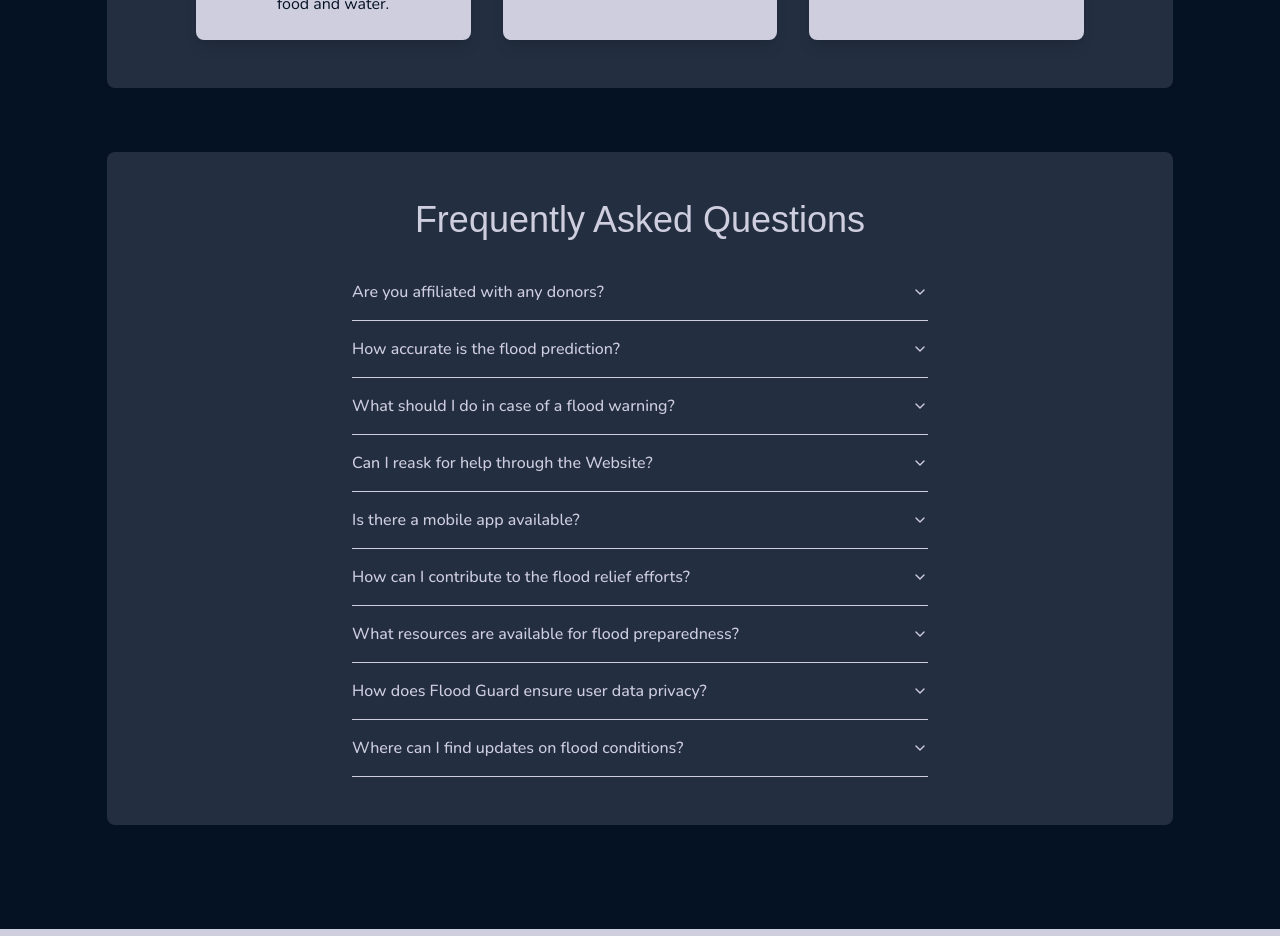
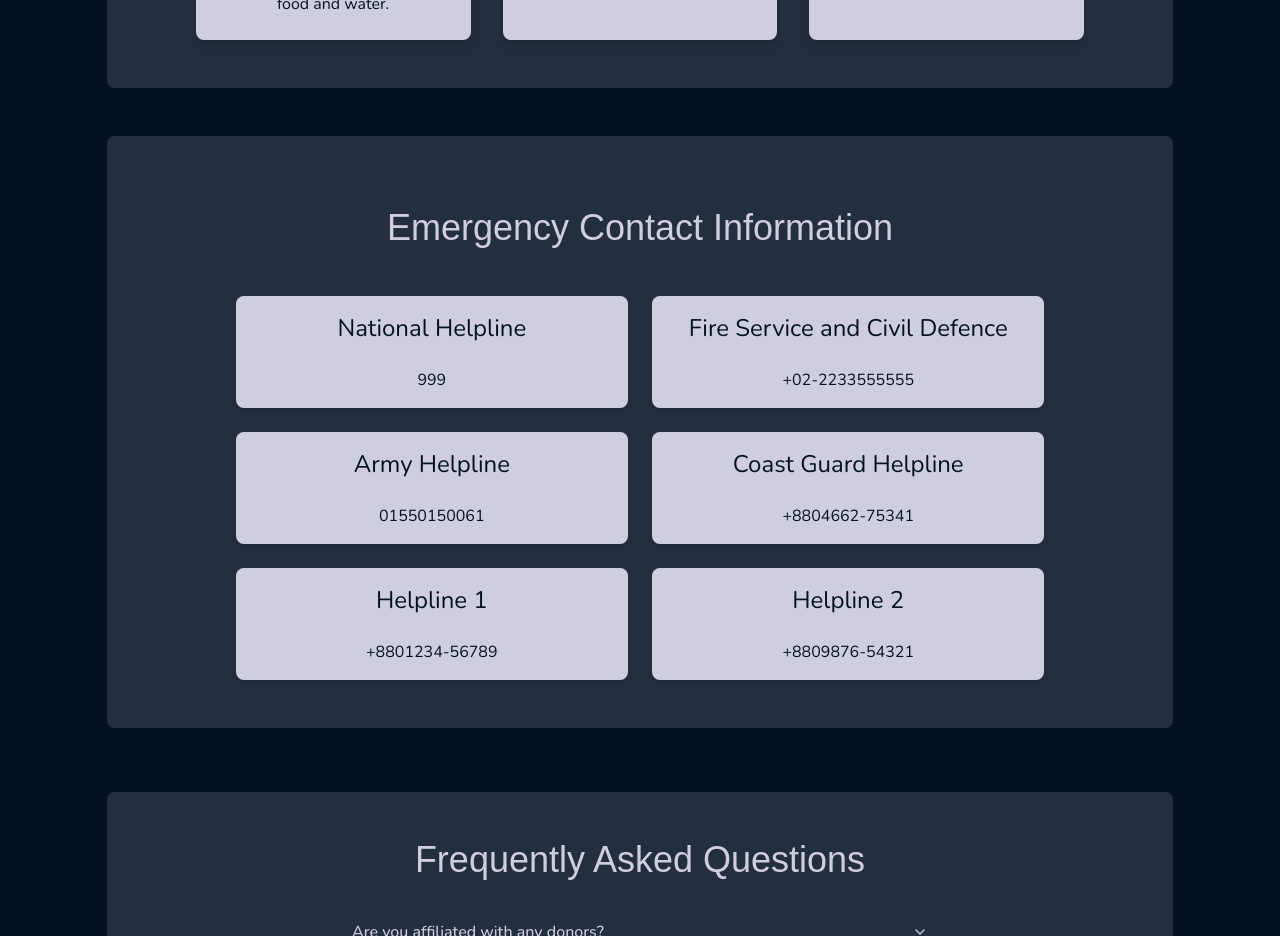
Before and after one commit to MisbahKhan0009/Flood-Guard, a React (Vite) app: page / in a window 1280 px wide. Shown: the part 3920-4856 px from the top of the page. Built offline with nearby package versions, Linux system fonts and the light colour scheme; no server answers; a web font is replaced by a local one.

Commit message:
✨ Emergency Contact page added

```diff
--- /dev/null
+++ b/src/Modules/HomePage/EmergencyContact/EmergencyContactSection.jsx
@@ -0,0 +1,25 @@
+import React from "react";
+import { emergencyContacts } from "./EmergencyInfo";
+
+const EmergencyContactSection = () => {
+  return (
+    <section className="bg-primary bg-opacity-15 p-12 rounded-lg mx-auto ">
+      <h2 className="text-4xl  text-primary text-center font-museo my-6 mb-12">
+        Emergency Contact Information
+      </h2>
+      <div className="grid grid-cols-1 text-center w-10/12 mx-auto sm:grid-cols-1 lg:grid-cols-2 gap-6">
+        {emergencyContacts.map((contact, index) => (
+          <div
+            key={index}
+            className="text-secondary p-4 rounded-lg shadow-md bg-primary"
+          >
+            <h3 className="font-thin mb-6 text-2xl">{contact.name}</h3>
+            <p className="mt-2 font-light">{contact.number}</p>
+          </div>
+        ))}
+      </div>
+    </section>
+  );
+};
+
+export default EmergencyContactSection;
--- /dev/null
+++ b/src/Modules/HomePage/EmergencyContact/EmergencyInfo.js
@@ -0,0 +1,26 @@
+export const emergencyContacts = [
+  {
+    name: "National Helpline",
+    number: "999",
+  },
+  {
+    name: "Fire Service and Civil Defence",
+    number: "+02-2233555555",
+  },
+  {
+    name: "Army Helpline",
+    number: "01550150061",
+  },
+  {
+    name: "Coast Guard Helpline",
+    number: "+8804662-75341",
+  },
+  {
+    name: "Helpline 1",
+    number: "+8801234-56789",
+  },
+  {
+    name: "Helpline 2",
+    number: "+8809876-54321",
+  },
+];
--- a/src/Modules/HomePage/HomePage.jsx
+++ b/src/Modules/HomePage/HomePage.jsx
@@ -5,6 +5,7 @@ import LatestNewsSection from "./News/LatestNewsSection";
 import PrecautionSection from "./Precaution/PrecautionSection";
 import WeatherDashboard from "./Weather/WeatherDashboard";
 import FAQSection from "./FAQ/FAQSection";
+import EmergencyContactSection from "./EmergencyContact/EmergencyContactSection";
 
 const HomePage = () => {
   return (
@@ -14,6 +15,7 @@ const HomePage = () => {
       <Donation />
       <LatestNewsSection />
       <PrecautionSection />
+      <EmergencyContactSection />
       <FAQSection />
     </section>
   );
```
